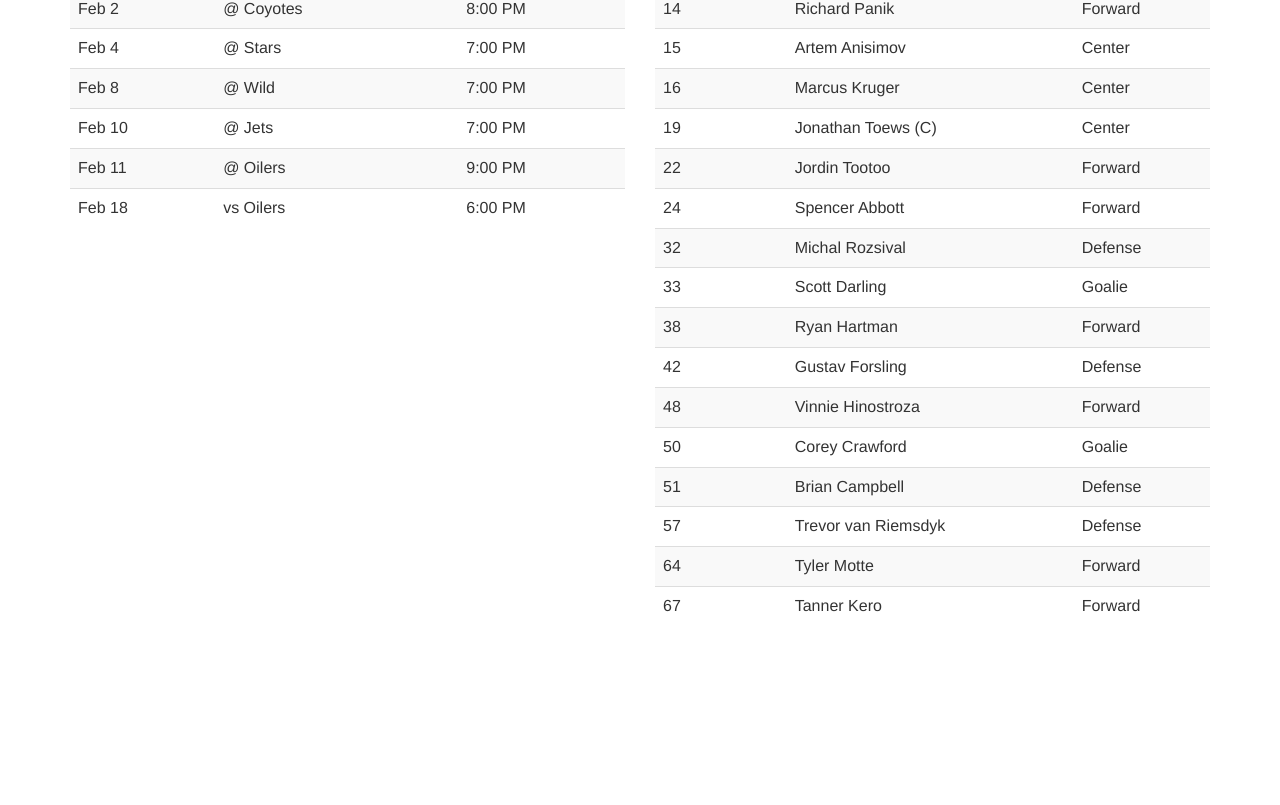
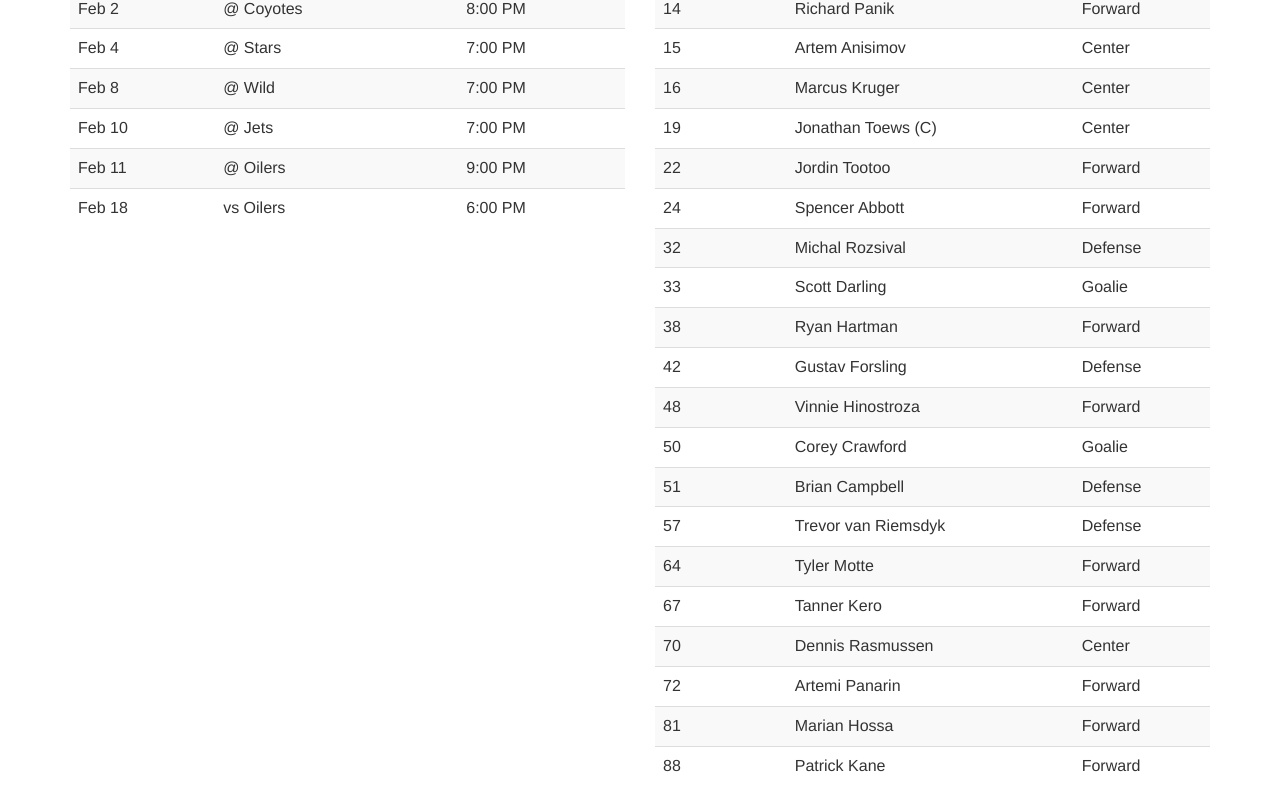
Before and after one commit to prosen2017/myteam, a plain HTML site: page index.html in a window 1280 px wide. Shown: the part 633-1438 px from the top of the page. Before the commit the page ends 1279 px from the top, so only its background shows below. Drawn offline with nearby package versions, Linux system fonts and the light colour scheme.

Commit message:
Completed Roster
Full roster

```diff
--- a/index.html
+++ b/index.html
@@ -10,14 +10,10 @@
 
   <body>
     <div class="container">
-      <div class="row">
-        <div class="col-md-4">
-        </div>
-        <div class="col-md-4">
-          <p><img src=blackhawks.png class="img-responsive"></p>
+      <div class="row text-center">
+        <div class="col-md-12">
+          <p><img src=blackhawks.png class="center-block img-responsive"></p>
           <h1 class="team_name">Chicago BlackHawks</h1>
-        </div>
-        <div class="col-md-4">
         </div>
       </div>
 
@@ -217,6 +213,26 @@
                <td>Tanner Kero</td>
                <td>Forward</td>
              </tr>
+             <tr>
+               <td>70</td>
+               <td>Dennis Rasmussen</td>
+               <td>Center</td>
+             </tr>
+             <tr>
+               <td>72</td>
+               <td>Artemi Panarin</td>
+               <td>Forward</td>
+             </tr>
+             <tr>
+               <td>81</td>
+               <td>Marian Hossa</td>
+               <td>Forward</td>
+             </tr>
+             <tr>
+               <td>88</td>
+               <td>Patrick Kane</td>
+               <td>Forward</td>
+             </tr>
            </tbody>
           </table>
         </div>
```
